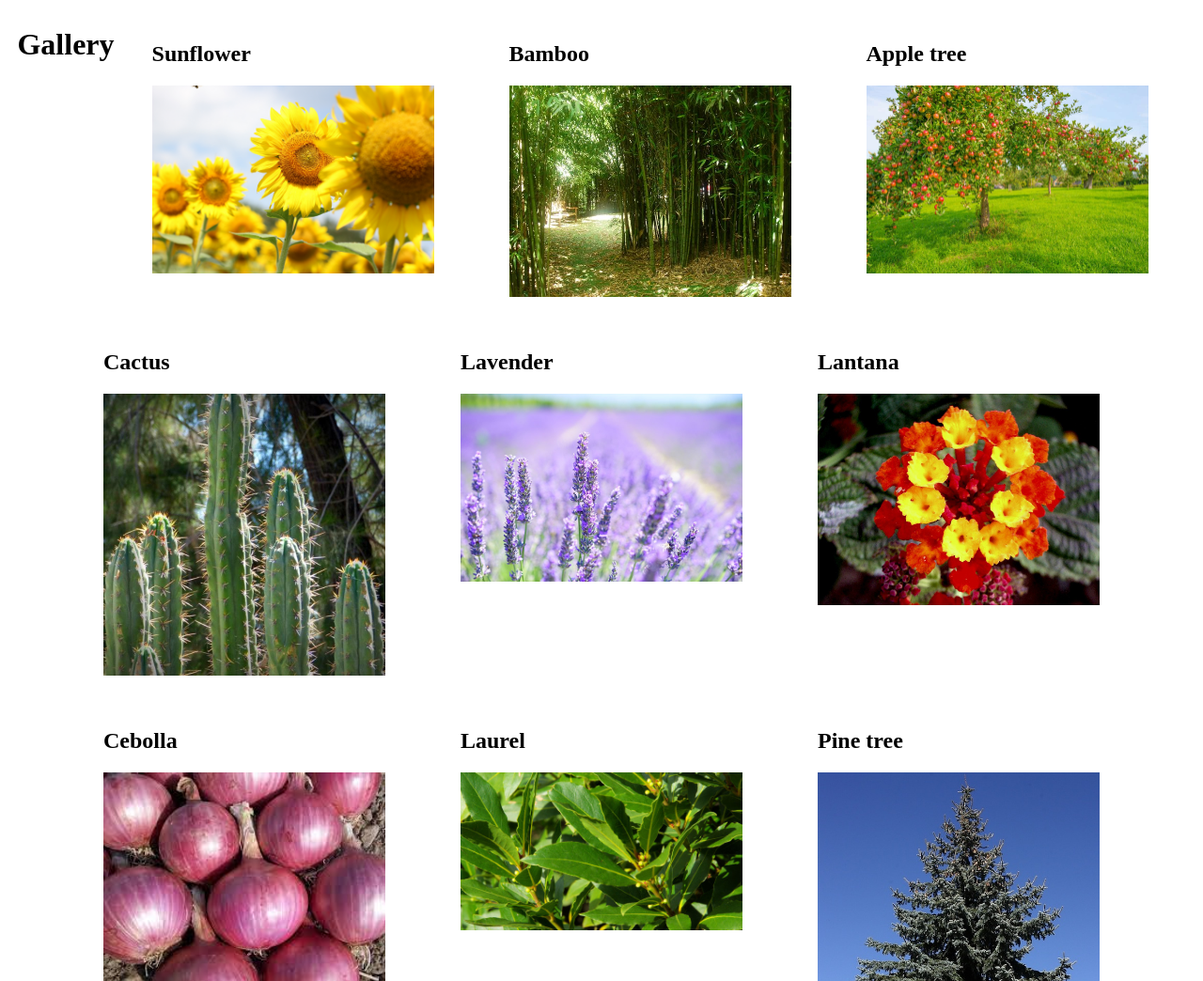
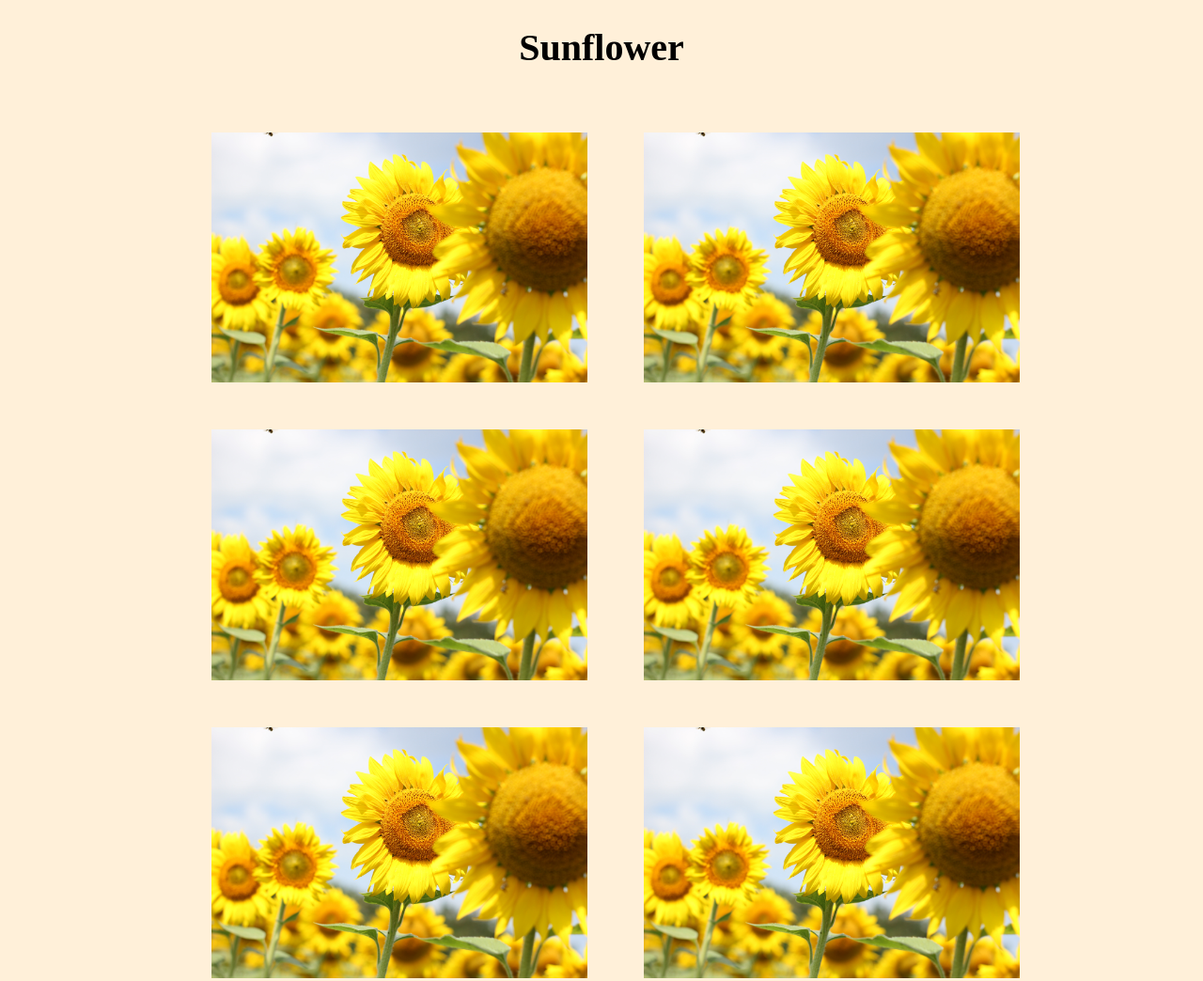
Before and after one commit to ManuelRamosOujo/plantProject, a plain HTML site: page plants.html in a window 1280 px wide. Shown: the top 1044 px of the page at 94% size. Drawn offline with Linux system fonts and the light colour scheme.

Commit message:
Creación de atom

```diff
--- a/plants.html
+++ b/plants.html
@@ -1,5 +1,6 @@
 <!DOCTYPE html>
 <html lang="en">
+
 <head>
     <meta charset="UTF-8">
     <meta http-equiv="X-UA-Compatible" content="IE=edge">
@@ -7,43 +8,39 @@
     <link rel="stylesheet" href="style.css">
     <title>Plants</title>
 </head>
+<header>
+    <h1>Sunflower</h1>
+</header>
+
 <body>
-    <h1>Gallery</h1>
-    <figure>
-        <h2>Sunflower</h2>
-        <img src="img/girasol.jpg" alt="[Imagen]" width="300px">
-    </figure>
-    <figure>
-        <h2>Bamboo</h2>
-        <img src="img/bamboo.jpg" alt="[Imagen]" width="300px">
-    </figure>
-    <figure>
-        <h2>Apple tree</h2>
-        <img src="img/manzano.jpg" alt="[Imagen]" width="300px">
-    </figure>
-    <figure>
-        <h2>Cactus</h2>
-        <img src="img/cactus.jpg" alt="[Imagen]" width="300px">
-    </figure>
-    <figure>
-        <h2>Lavender</h2>
-        <img src="img/lavanda.jpeg" alt="[Imagen]" width="300px">
-    </figure>
-    <figure>
-        <h2>Lantana</h2>
-        <img src="img/bandera española.jpg" alt="[Imagen]" width="300px">
-    </figure>
-    <figure>
-        <h2>Cebolla</h2>
-        <img src="img/cebolla.jpg" alt="[Imagen]" width="300px">
-    </figure>
-    <figure>
-        <h2>Laurel</h2>
-        <img src="img/laurel.jpg" alt="[Imagen]" width="300px">
-    </figure>
-    <figure>
-        <h2>Pine tree</h2>
-        <img src="img/pino.jpg" alt="[Imagen]" width="300px">
-    </figure>
+    <ul>
+        <li>
+            <img src="img/girasol.jpg" alt="[Imagen]" width="400px">
+        </li>
+        <li>
+            <img src="img/girasol.jpg" alt="[Imagen]" width="400px">
+        </li>
+        <li>
+            <img src="img/girasol.jpg" alt="[Imagen]" width="400px">
+        </li>
+        <li>
+            <img src="img/girasol.jpg" alt="[Imagen]" width="400px">
+        </li>
+        <li>
+            <img src="img/girasol.jpg" alt="[Imagen]" width="400px">
+        </li>
+        <li>
+            <img src="img/girasol.jpg" alt="[Imagen]" width="400px">
+        </li>
+        <li>
+            <img src="img/girasol.jpg" alt="[Imagen]" width="400px">
+        </li>
+        <li>
+            <img src="img/girasol.jpg" alt="[Imagen]" width="400px">
+        </li>
+        <li>
+            <img src="img/girasol.jpg" alt="[Imagen]" width="400px">
+        </li>
+    </ul>
 </body>
 </html>
--- a/style.css
+++ b/style.css
@@ -1,8 +1,29 @@
-body{
+*{
+    background-color: rgb(255, 240, 217);
+}
+
+header>h1{
+    text-align: center;
+    font-size: 2.5em;
+}
+
+body ul{
     display: flex;
     flex-wrap: wrap;
     justify-content: center;
+    text-align: center;
+    gap:10px;
+    padding-left: 80px;
 }
+
+body li{
+    display: flex;
+    list-style: none;
+    flex-grow: auto;
+    flex-basis:350px;
+}
+
 body img{
-    border: 0px;
+    padding-top: 40px;
+    padding-right: 50px;
 }
```
Also changed, not shown: 2 other files.
